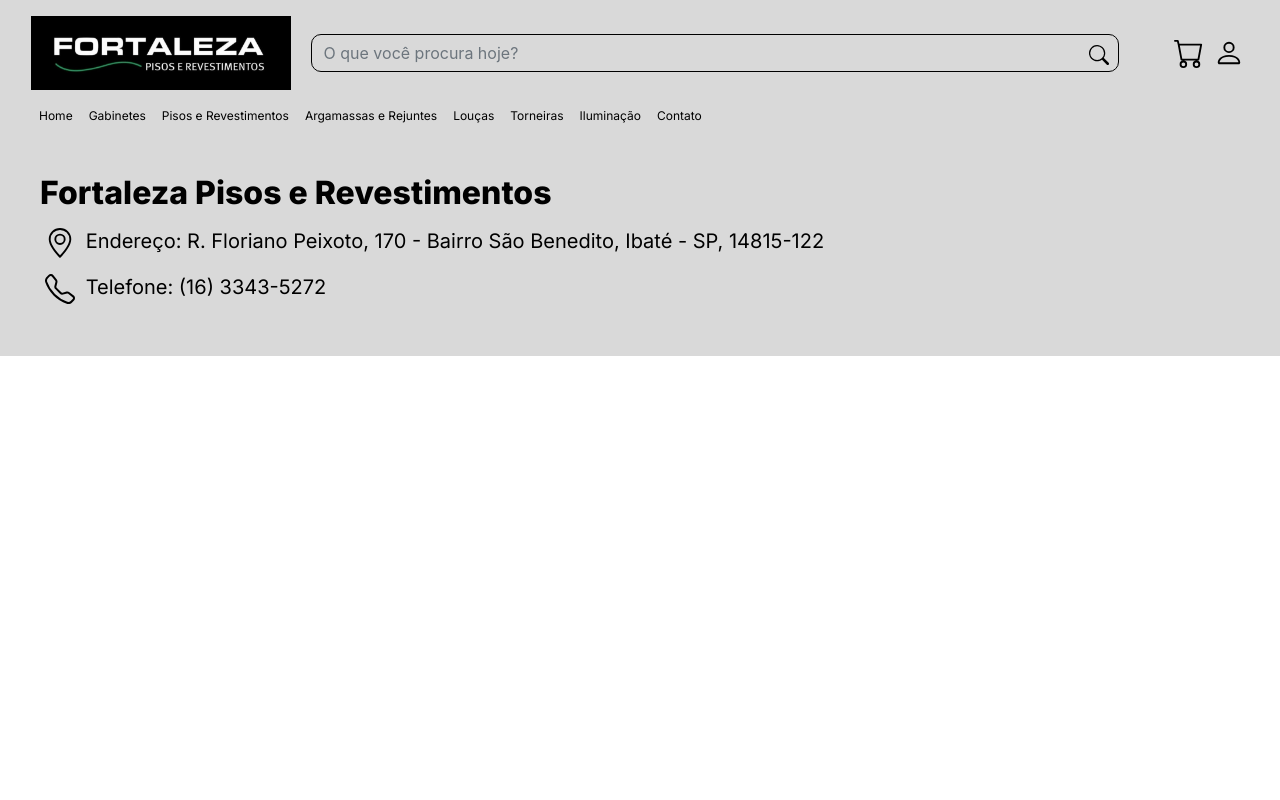
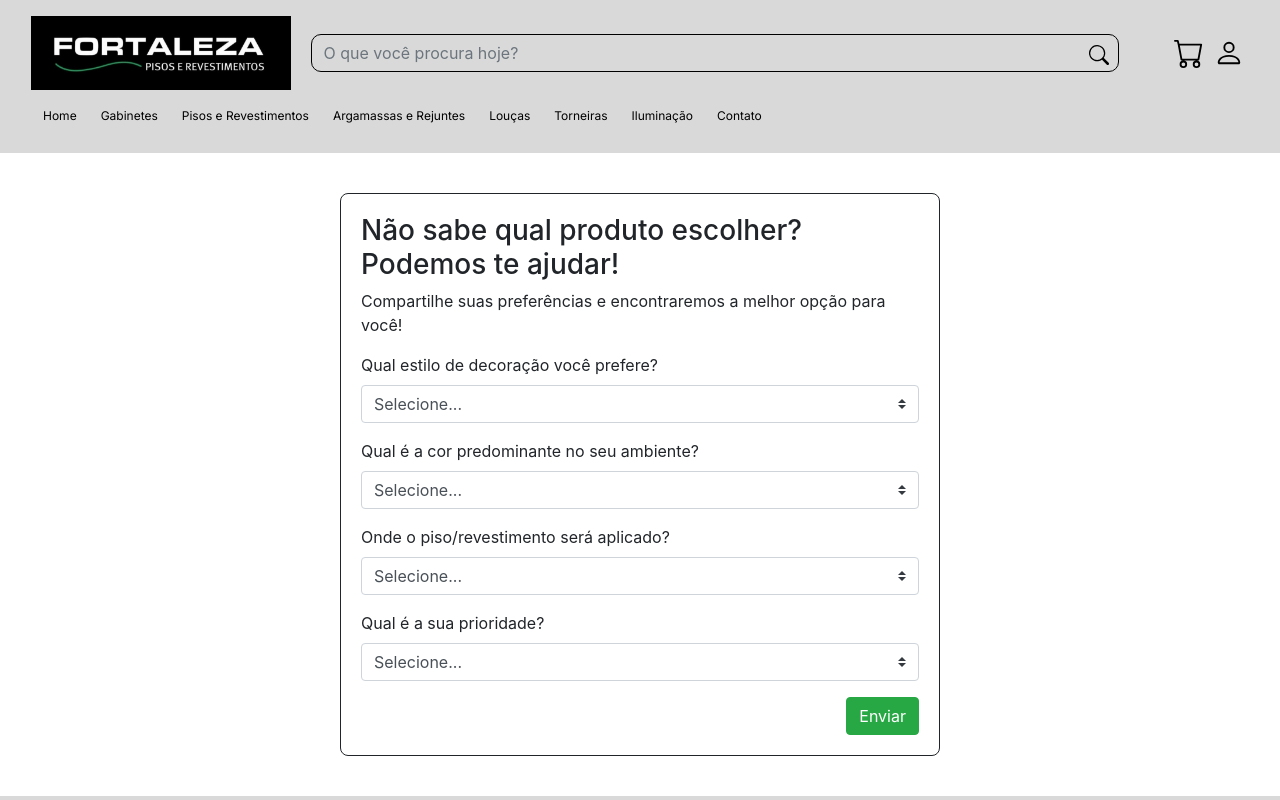
Before and after one commit to gabrieleksilva/lojaFt, an Angular app: page /quiz in a window 1280 px wide. Before the commit this address led to /. Shown: the top 800 px of the page. Built offline with nearby package versions, Linux system fonts and the light colour scheme.

Commit message:
ajuste layout navbar e criacao do formulario do quiz

```diff
--- a/src/app/app-routing.module.ts
+++ b/src/app/app-routing.module.ts
@@ -2,10 +2,12 @@ import { UsuarioComponent } from './components/usuario/usuario.component';
 import { NgModule } from '@angular/core';
 import { RouterModule, Routes } from '@angular/router';
 import { ContatoComponent } from './components/contato/contato.component';
+import { QuizComponent } from './components/quiz/quiz.component';
 
 const routes: Routes = [
   {path: 'usuario', component: UsuarioComponent},
   {path: 'contato', component: ContatoComponent},
+  {path: 'quiz', component: QuizComponent},
   {path: 'contato', component: ContatoComponent}
 ];
 
--- a/src/app/app.module.ts
+++ b/src/app/app.module.ts
@@ -7,6 +7,7 @@ import { NavbarComponent } from './shared/navbar/navbar.component';
 import { FooterComponent } from './shared/footer/footer.component';
 import { UsuarioComponent } from './components/usuario/usuario.component';
 import { ContatoComponent } from './components/contato/contato.component';
+import { QuizComponent } from './components/quiz/quiz.component';
 
 @NgModule({
   declarations: [
@@ -15,6 +16,7 @@ import { ContatoComponent } from './components/contato/contato.component';
     FooterComponent,
     UsuarioComponent,
     ContatoComponent,
+    QuizComponent,
   ],
   imports: [
     BrowserModule,
--- /dev/null
+++ b/src/app/components/quiz/quiz.component.css
@@ -0,0 +1,7 @@
+.form-container {
+  max-width: 600px;
+  margin: 40px auto;
+  padding: 20px;
+  border: 1px solid;
+  border-radius: 8px;
+}
--- /dev/null
+++ b/src/app/components/quiz/quiz.component.html
@@ -0,0 +1,44 @@
+<div class="container mt-3">
+  <form action="/action_page.php" class="form-container">
+    <h3>Não sabe qual produto escolher? Podemos te ajudar!</h3>
+    <p>Compartilhe suas preferências e encontraremos a melhor opção para você!</p>
+
+    <label>Qual estilo de decoração você prefere?</label>
+    <select name="decoracao" class="custom-select mb-3">
+      <option value="">Selecione...</option>
+      <option value="Moderno">Moderno</option>
+      <option value="Clássico">Clássico</option>
+      <option value="Rústico">Rústico</option>
+      <option value="Industrial">Industrial</option>
+    </select>
+
+    <label>Qual é a cor predominante no seu ambiente?</label>
+    <select name="cor" class="custom-select mb-3">
+      <option value="">Selecione...</option>
+      <option value="Clara">Clara</option>
+      <option value="Escura">Escura</option>
+      <option value="Colorida">Colorida</option>
+    </select>
+
+    <label>Onde o piso/revestimento será aplicado?</label>
+    <select name="local" class="custom-select mb-3">
+      <option value="">Selecione...</option>
+      <option value="Sala">Sala</option>
+      <option value="Cozinha">Cozinha</option>
+      <option value="Banheiro">Banheiro</option>
+      <option value="Área Externa">Área Externa</option>
+    </select>
+
+    <label>Qual é a sua prioridade?</label>
+    <select name="prioridade" class="custom-select mb-3">
+      <option value="">Selecione...</option>
+      <option value="Facilidade de limpeza">Facilidade de limpeza</option>
+      <option value="Resistência">Resistência</option>
+      <option value="Conforto">Conforto</option>
+      <option value="Estética">Estética</option>
+    </select>
+    <div class="d-grid gap-2 d-md-flex justify-content-md-end">
+      <button class="btn  btn-success me-md-2" type="button">Enviar</button>
+    </div>
+  </form>
+</div>
--- /dev/null
+++ b/src/app/components/quiz/quiz.component.ts
@@ -0,0 +1,15 @@
+import { Component, OnInit } from '@angular/core';
+
+@Component({
+  selector: 'app-quiz',
+  templateUrl: './quiz.component.html',
+  styleUrls: ['./quiz.component.css']
+})
+export class QuizComponent implements OnInit {
+
+  constructor() { }
+
+  ngOnInit(): void {
+  }
+
+}
--- a/src/app/shared/navbar/navbar.component.css
+++ b/src/app/shared/navbar/navbar.component.css
@@ -5,6 +5,9 @@ header.container-fluid.py-3 {
   color: #000000;
   font-family: "Inter", sans-serif;
   font-size: 12px;
+  transition: all 0.3s ease;
+  border-radius: 5px;
+  padding: 8px 12px;
 }
 .navbar{
   margin-bottom: -20px;
@@ -56,3 +59,10 @@ svg.bi.bi-cart{
   align-items: right;
   margin-left: 50px;
 }
+
+.nav-link:hover {
+  background-color: #5f6365;
+  color: #f9fafc;
+  box-shadow: 0 4px 8px rgba(0, 0, 0, 0.1);
+  text-decoration: none;
+}
--- a/src/app/shared/navbar/navbar.component.html
+++ b/src/app/shared/navbar/navbar.component.html
@@ -28,30 +28,30 @@
   </div>
 
   <nav class="navbar" id="topo">
-    <ul class="navbar-nav d-flex flex-row flex-wrap">
-      <li class="nav-item mx-2">
+    <ul class="nav nav-pills mb-3" id="pills-tab" role="tablist">
+      <li class="nav-item" role="presentation">
         <a class="nav-link" href="#">Home</a>
       </li>
-      <li class="nav-item mx-2">
-        <a class="nav-link" href="#gabinetes">Gabinetes</a>
+      <li class="nav-item">
+        <a class="nav-link" href="gabinetes">Gabinetes</a>
       </li>
-      <li class="nav-item mx-2">
-        <a class="nav-link" href="#revestimentos">Pisos e Revestimentos</a>
+      <li class="nav-item">
+        <a class="nav-link" href="revestimentos">Pisos e Revestimentos</a>
       </li>
-      <li class="nav-item mx-2">
-        <a class="nav-link" href="#argamassas">Argamassas e Rejuntes</a>
+      <li class="nav-item">
+        <a class="nav-link" href="argamassas">Argamassas e Rejuntes</a>
       </li>
-      <li class="nav-item mx-2">
-        <a class="nav-link" href="#loucas">Louças</a>
+      <li class="nav-item">
+        <a class="nav-link" href="loucas">Louças</a>
       </li>
-      <li class="nav-item mx-2">
-        <a class="nav-link" href="#torneiras">Torneiras</a>
+      <li class="nav-item">
+        <a class="nav-link" href="torneiras">Torneiras</a>
       </li>
-      <li class="nav-item mx-2">
-        <a class="nav-link" href="#iluminacao">Iluminação</a>
+      <li class="nav-item">
+        <a class="nav-link" href="iluminacao">Iluminação</a>
       </li>
-      <li class="nav-item mx-2">
-        <a class="nav-link" href="#contato">Contato</a>
+      <li class="nav-item">
+        <a class="nav-link" href="contato">Contato</a>
       </li>
     </ul>
   </nav>
```
Also changed, not shown: 1 other file (tests, documents, lock files or other folders).
